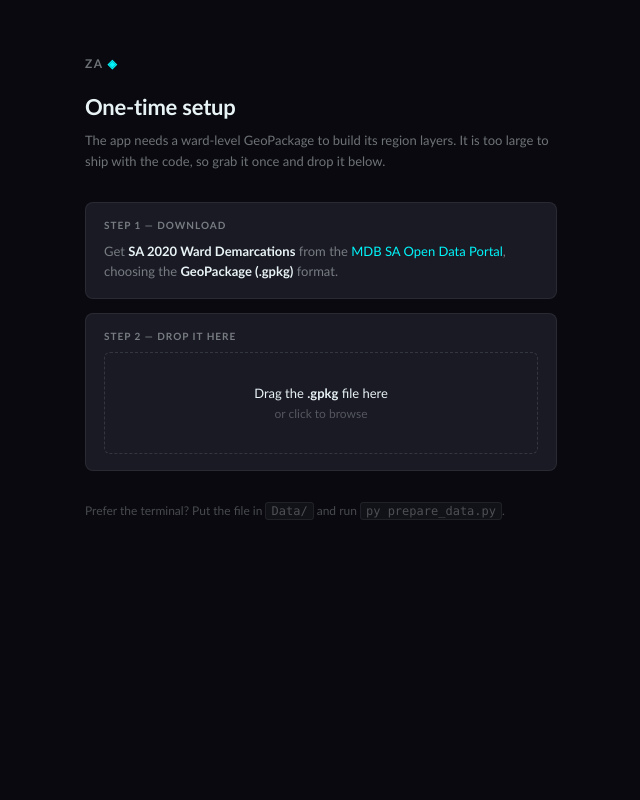
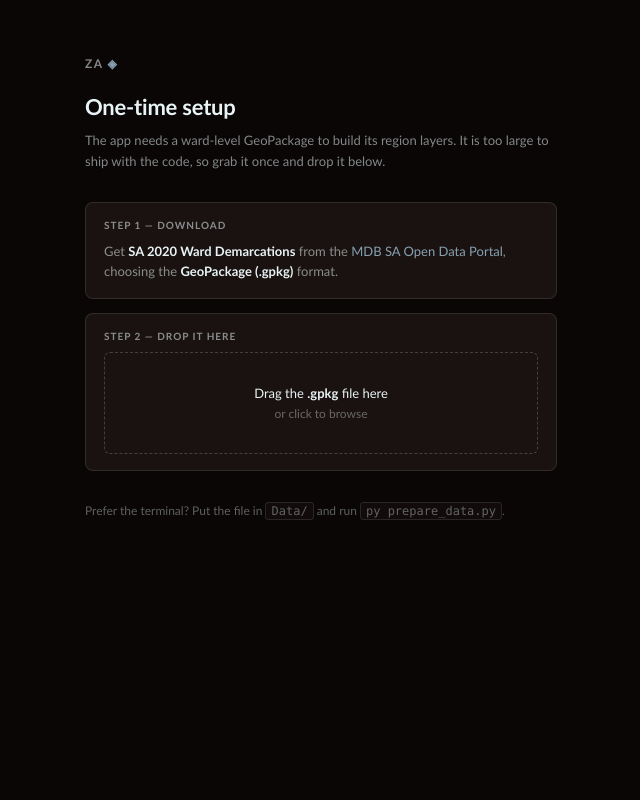
Before and after one commit to ReeeceVal/ZA-map-filter, a Flask app: page /setup in a window 1280 px wide. Shown: the whole page, without its empty margins (319-959 px from the left). Run offline with Flask 3, Linux system fonts and the light colour scheme.

Commit message:
ui(styling): restyled colours to warm toned

```diff
--- a/static/css/style.css
+++ b/static/css/style.css
@@ -1,33 +1,62 @@
-/* ── Tyme Brand Palette ─────────────────────────────────── */
+/* ── Brand palette ──────────────────────────────────────────
+   Every colour below this block derives from these six values.
+   Edit here only — nothing downstream hardcodes a brand colour. */
 :root {
-  --energy:    #00F5FA;
-  --strength:  #2D2D3A;
+  --energy:    #87A0B2;
+  --strength:  #553D36;
   --cool:      #E8F3F5;
-  --impact:    #4A0BE8;
-  --potential: #FF035B;
-  --zest:      #FFDD00;
+  --impact:    #684A52;
+  --potential: #857885;
+  --zest:      #afc1e6;
 
-  /* Depth layers */
-  --bg0:  #09090f;   /* topbar */
-  --bg1:  #111118;   /* panel headers */
-  --bg2:  #1a1a24;   /* panel body */
-  --bg3:  #2D2D3A;   /* hover / elevated */
+  /* Depth layers — the --strength hue stepped down toward black */
+  --bg0:  color-mix(in srgb, var(--strength) 10%, #000);  /* topbar */
+  --bg1:  color-mix(in srgb, var(--strength) 20%, #000);  /* panel headers */
+  --bg2:  color-mix(in srgb, var(--strength) 30%, #000);  /* panel body */
+  --bg3:  color-mix(in srgb, var(--strength) 55%, #000);  /* hover / elevated */
+
+  /* Translucent chrome over the map */
+  --veil:      color-mix(in srgb, var(--bg0) 92%, transparent);
+  --veil-soft: color-mix(in srgb, var(--bg0) 72%, transparent);
 
   /* Text */
-  --txt:       #E8F3F5;
-  --txt-dim:   rgba(232,243,245,0.45);
-  --txt-off:   rgba(232,243,245,0.18);
-  --txt-muted: rgba(232,243,245,0.28);
+  --txt:       var(--cool);
+  --txt-dim:   color-mix(in srgb, var(--cool) 55%, transparent);
+  --txt-muted: color-mix(in srgb, var(--cool) 38%, transparent);
+  --txt-off:   color-mix(in srgb, var(--cool) 26%, transparent);
 
-  /* Borders */
-  --bdr:     rgba(232,243,245,0.07);
-  --bdr-med: rgba(232,243,245,0.13);
+  /* Surfaces + borders */
+  --surf-hover: color-mix(in srgb, var(--cool)  6%, transparent);
+  --bdr:        color-mix(in srgb, var(--cool) 11%, transparent);
+  --bdr-med:    color-mix(in srgb, var(--cool) 20%, transparent);
+  --bdr-strong: color-mix(in srgb, var(--cool) 30%, transparent);
 
   /* Accent tints */
-  --energy-bg:     rgba(0,245,250,0.09);
-  --energy-bdr:    rgba(0,245,250,0.35);
-  --potential-bg:  rgba(255,3,91,0.08);
-  --potential-bdr: rgba(255,3,91,0.3);
+  --energy-bg:     color-mix(in srgb, var(--energy) 14%, transparent);
+  --energy-bdr:    color-mix(in srgb, var(--energy) 55%, transparent);
+  --energy-glow:   color-mix(in srgb, var(--energy) 70%, transparent);
+  --potential-bg:  color-mix(in srgb, var(--potential) 14%, transparent);
+  --potential-bdr: color-mix(in srgb, var(--potential) 50%, transparent);
+
+  /* Map geometry — resolved once by map.js at init */
+  --map-sel:       var(--energy);
+  --map-sel-fill:  var(--energy);
+  --map-idle:      color-mix(in srgb, var(--cool) 32%, var(--bg2));
+  --map-idle-fill: color-mix(in srgb, var(--cool) 12%, var(--bg2));
+  --map-adm1:      color-mix(in srgb, var(--cool) 80%, var(--bg2));
+  --map-adm2:      color-mix(in srgb, var(--cool) 55%, var(--bg2));
+  --map-adm3:      color-mix(in srgb, var(--cool) 32%, var(--bg2));
+  --map-flash:     #E4B363;
+
+  /* Point layers — categorical, so hue separation outranks brand fit.
+     Assigned in order by layers.js and cycled if more layers exist. */
+  --pt-1: #E4B363;
+  --pt-2: #6FBF9F;
+  --pt-3: #D97F8C;
+  --pt-4: #9B8EC4;
+
+  /* Code syntax */
+  --code-kw: #C792EA;
 
   /* Layout */
   --sql-w:    290px;
```
Also changed, not shown: other parts of static/css/style.css (+19 -19 lines), static/js/layers.js (+5 -2 lines), static/js/map.js (+39 -11 lines).
